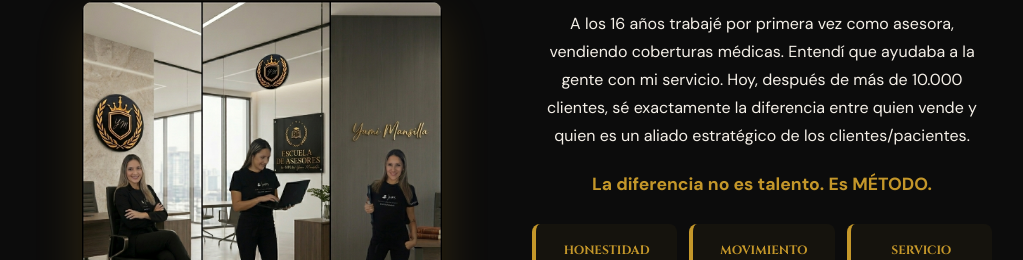
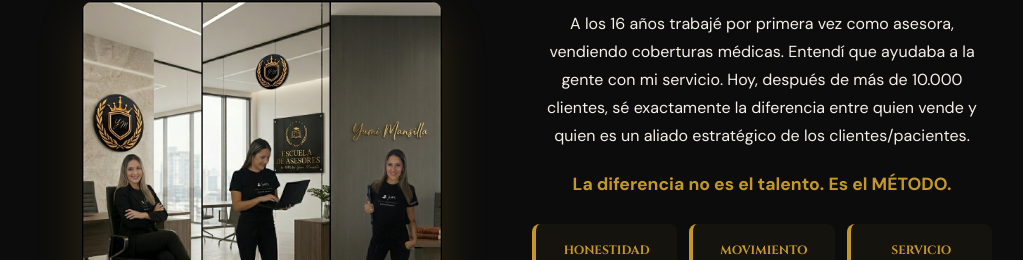
Before and after one commit to andrealorenaperez14-crypto/Comunidad-Imparable, a Next.js app in the folder frontend/: page / in a window 1280 px wide. Shown: the part 3312-3572 px from the top of the page, without its empty margins (128-1151 px from the left). Built offline with nearby package versions, Linux system fonts and the light colour scheme; no server answers.

Commit message:
fix: texto Yami + FAQ respuesta con salto de línea

```diff
--- a/frontend/src/app/page.tsx
+++ b/frontend/src/app/page.tsx
@@ -462,7 +462,7 @@ export default function HomePage() {
                 Hoy, después de más de 10.000 clientes, sé exactamente la diferencia entre quien vende y quien es un aliado estratégico de los clientes/pacientes.
               </p>
               <p style={{ fontSize: 'clamp(0.9rem, 2vw, 1.1rem)', fontWeight: 700, color: 'var(--color-gold)', marginBottom: '1.5rem' }}>
-                La diferencia no es talento. Es MÉTODO.
+                La diferencia no es el talento. Es el MÉTODO.
               </p>
 
               <div style={{ display: 'grid', gridTemplateColumns: 'repeat(auto-fit, minmax(130px, 1fr))', gap: '0.75rem' }}>
@@ -647,7 +647,7 @@ export default function HomePage() {
               { q: '¿En 3 días puedo cerrar una venta?', a: 'SÍ, aunque todo va a ser NO, buscamos el SÍ.' },
               { q: '¿Necesito experiencia previa?', a: 'NO. Solo ganas, movimiento y ambición.' },
               { q: '¿Cuánto puedo ganar?', a: 'Entre 50 y 500 USD por cliente. Tu objetivo es aprender.' },
-              { q: '¿Puedo hacerlo mientras trabajo?', a: 'SÍ, TRADICIONAL puede ser tu complemento. En ELITE, necesitas más dedicación y haces la diferencia.' }
+              { q: '¿Puedo hacerlo mientras trabajo?', a: 'Sí, como VENDEDOR TRADICIONAL: puede ser tu complemento.\nComo ASESOR ELITE: necesitas más dedicación y haces la diferencia.' }
             ].map((f, i) => (
               <motion.div
                 key={i}
@@ -685,7 +685,8 @@ export default function HomePage() {
                     color: 'var(--color-text-muted)',
                     fontSize: 'clamp(0.8rem, 1.8vw, 0.95rem)',
                     lineHeight: 1.7,
-                    textAlign: 'left'
+                    textAlign: 'left',
+                    whiteSpace: 'pre-line'
                   }}>
                     {f.a}
                   </div>
```
